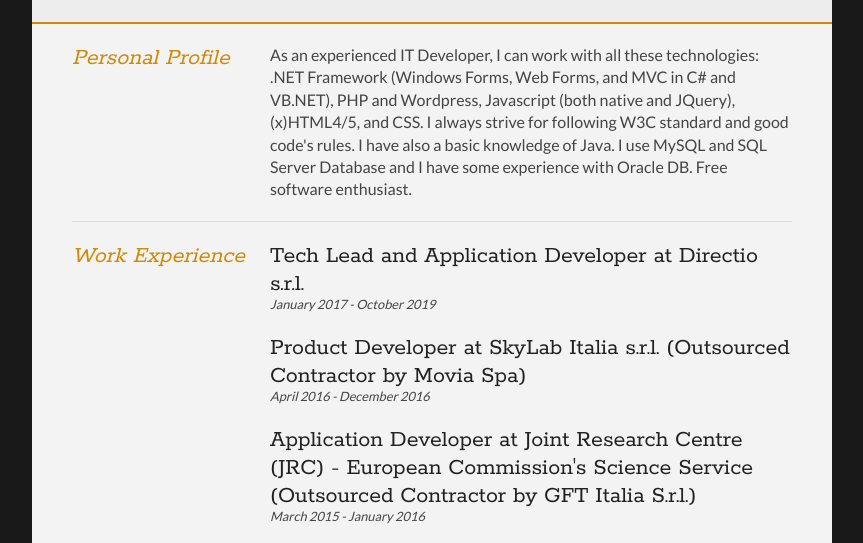
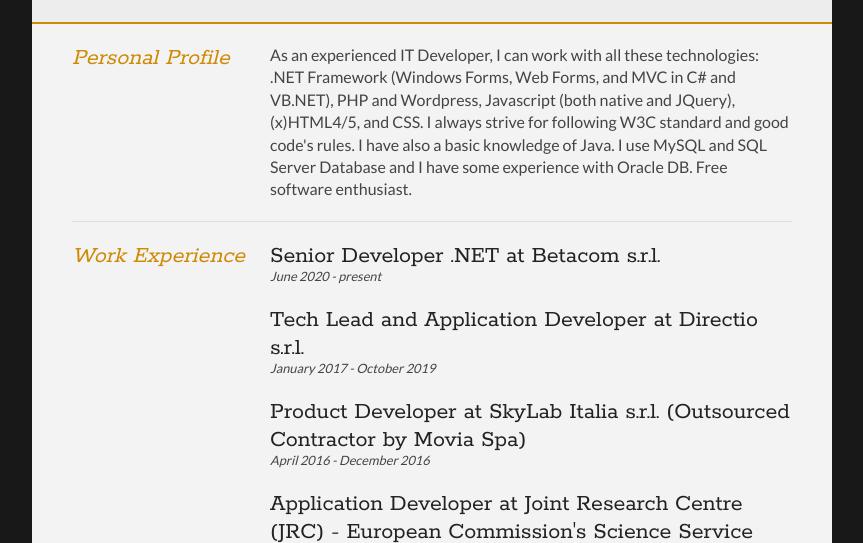
Before and after one commit to Magicianred/magicianred.github.io, a plain HTML site: page index.html in a window 1280 px wide. Shown: the part 196-739 px from the top of the page, without its empty margins (208-1071 px from the left). Drawn offline with Linux system fonts and the light colour scheme.

Commit message:
Updated Index.html
Added my actual job position

```diff
--- a/index.html
+++ b/index.html
@@ -57,6 +57,12 @@
 			</div>
 
 			<div class="sectionContent">
+
+				<article>
+					<h2><b>Senior Developer .NET</b> at <i>Betacom s.r.l.</i></h2>
+					<p class="subDetails">June 2020 - present</p>
+					<p></p>
+				</article>
 
 				<article>
 					<h2><b>Tech Lead and Application Developer</b> at <i>Directio s.r.l.</i></h2>
```
